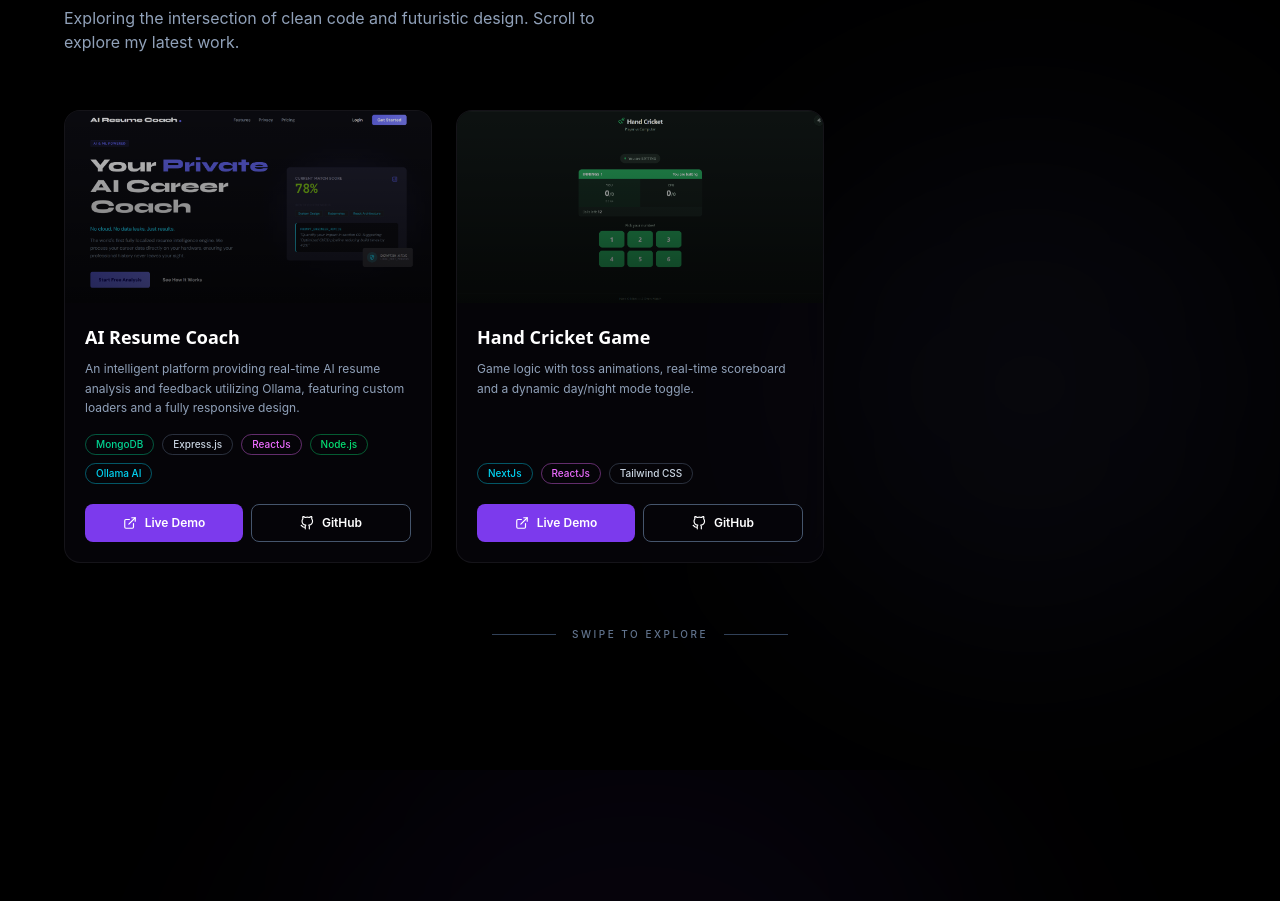
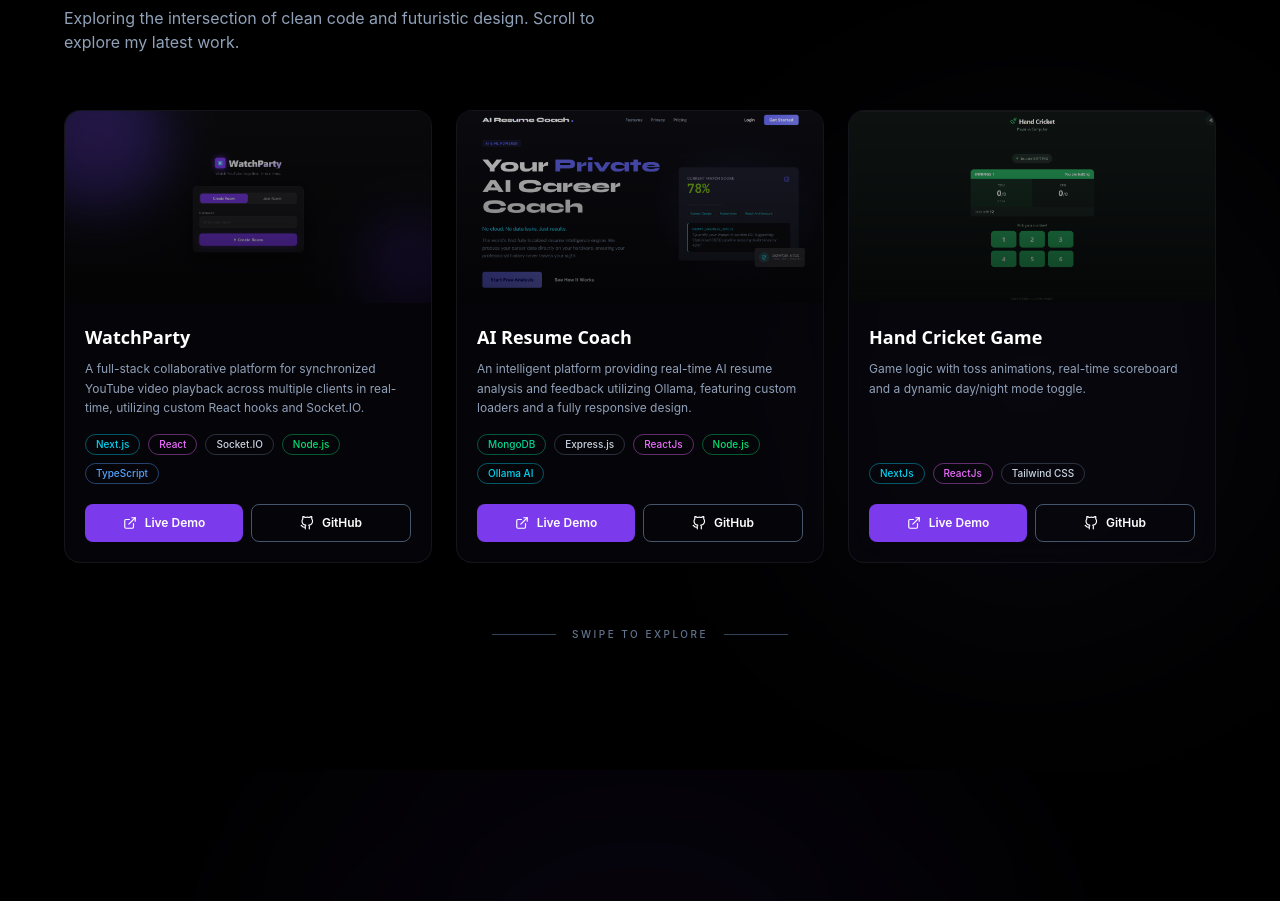
Before and after one commit to amanjotsingh06/portfolio-v2.0, a React (Vite) app: page / in a window 1280 px wide. Shown: the part 3490-4391 px from the top of the page. Built offline with nearby package versions, Linux system fonts and the light colour scheme.

Commit message:
Add a new project

```diff
--- a/src/components/Projects.tsx
+++ b/src/components/Projects.tsx
@@ -3,6 +3,20 @@ import { useRef } from 'react'
 import { FiGithub, FiExternalLink, FiLinkedin, FiMail } from 'react-icons/fi'
 
 const projects = [
+  {
+    title: 'WatchParty',
+    description: 'A full-stack collaborative platform for synchronized YouTube video playback across multiple clients in real-time, utilizing custom React hooks and Socket.IO.',
+    tech: [
+      { name: 'Next.js', color: 'text-cyan-400 border-cyan-400/40' },
+      { name: 'React', color: 'text-fuchsia-400 border-fuchsia-400/40' },
+      { name: 'Socket.IO', color: 'text-slate-300 border-slate-500/40' },
+      { name: 'Node.js', color: 'text-green-400 border-green-400/40' },
+      { name: 'TypeScript', color: 'text-blue-400 border-blue-400/40' },
+    ],
+    gradient: 'from-purple to-cyan',
+    github: 'https://github.com/amanjotsingh06/watchparty',
+    image: 'watchparty.png',
+  },
   {
     title: 'AI Resume Coach',
     description: 'An intelligent platform providing real-time AI resume analysis and feedback utilizing Ollama, featuring custom loaders and a fully responsive design.',
```
Also changed, not shown: public/Watchparty.png (added).
